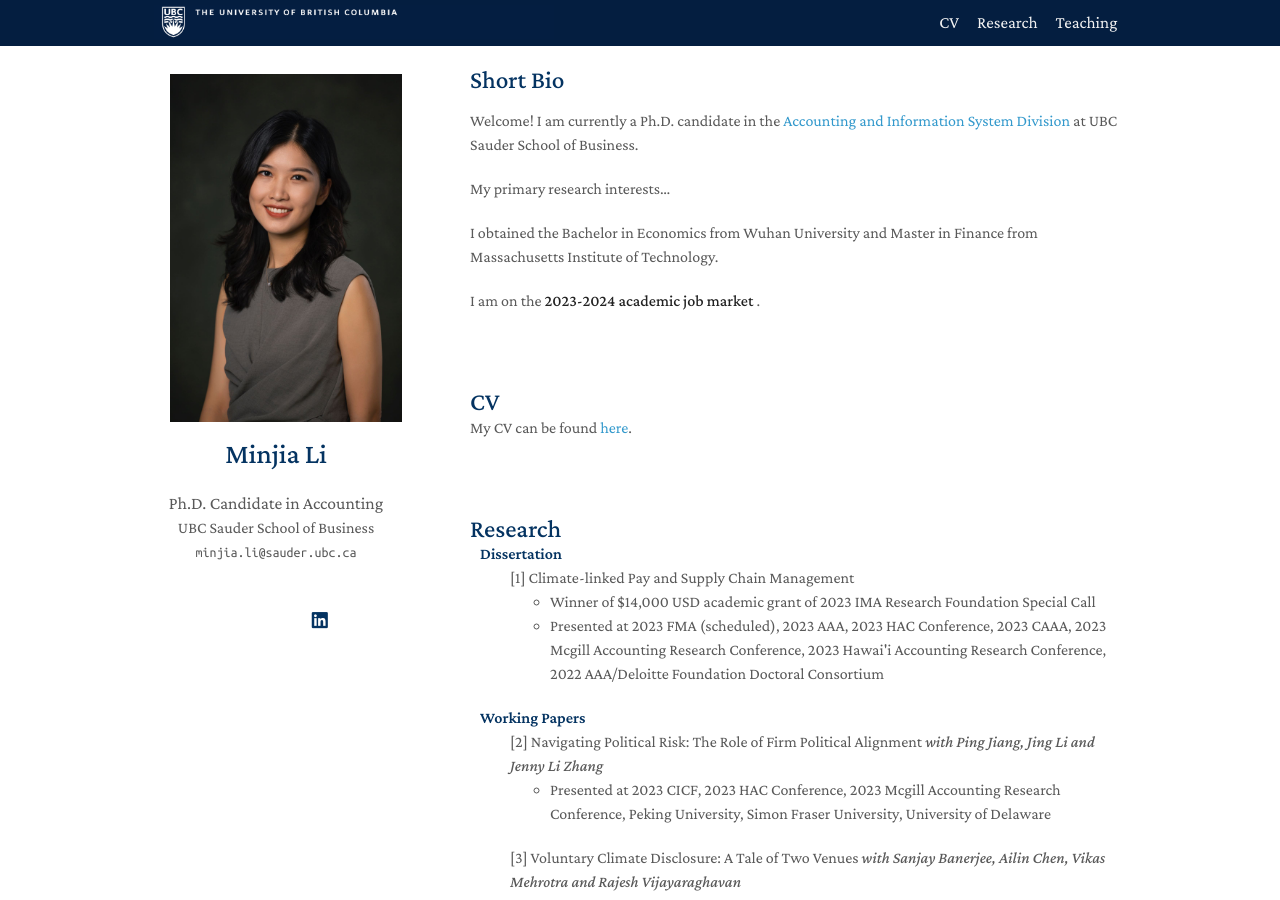
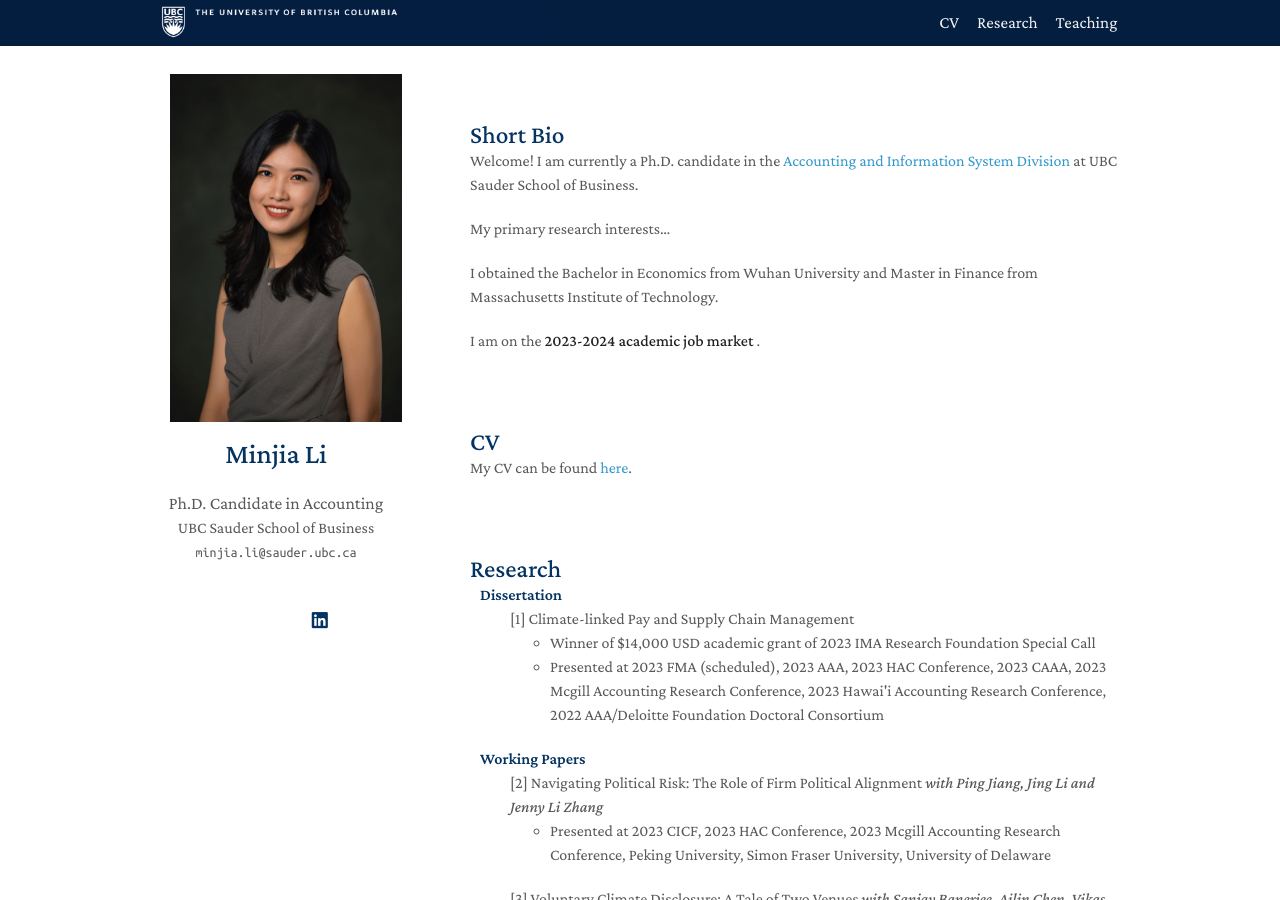
Before and after one commit to zeyang1225/zeyang1225.github.io, a Jekyll site: the page built from index.md, in a window 1280 px wide and 900 px high. Built offline with Jekyll 4.4.1, drawn with Linux system fonts in a browser that asks for light colours; nearby versions of some CDN libraries; a style sheet for code colours, icons or effects is not loaded; our own code applies the rules of GitHub Pages for plain Markdown files.

Commit message:
Update index.md

```diff
--- a/index.md
+++ b/index.md
@@ -2,7 +2,8 @@
 layout: homepage
 ---
 
-## Short Bio
+<h2 id="bio" style="margin: 2px 0px 0px;"> <br>
+<br> Short Bio</h2>
 
 Welcome! I am currently a Ph.D. candidate in the [Accounting and Information System Division](https://www.sauder.ubc.ca/thought-leadership/divisions/accounting-information-systems) at UBC Sauder School of Business.
 
```
